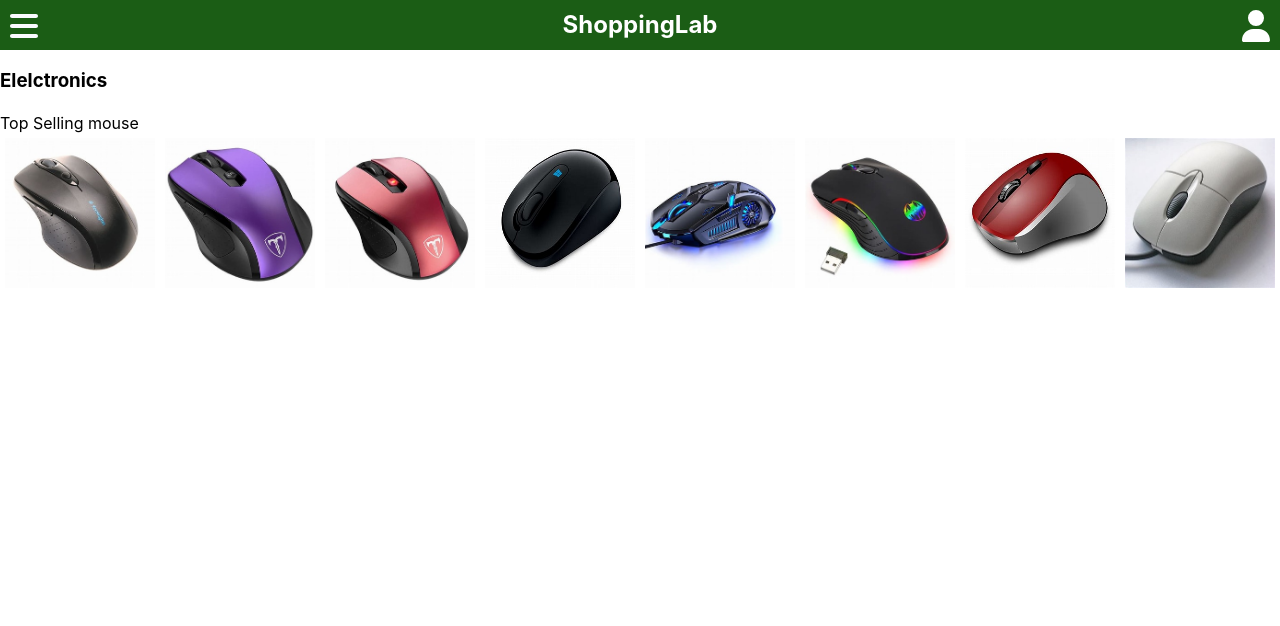
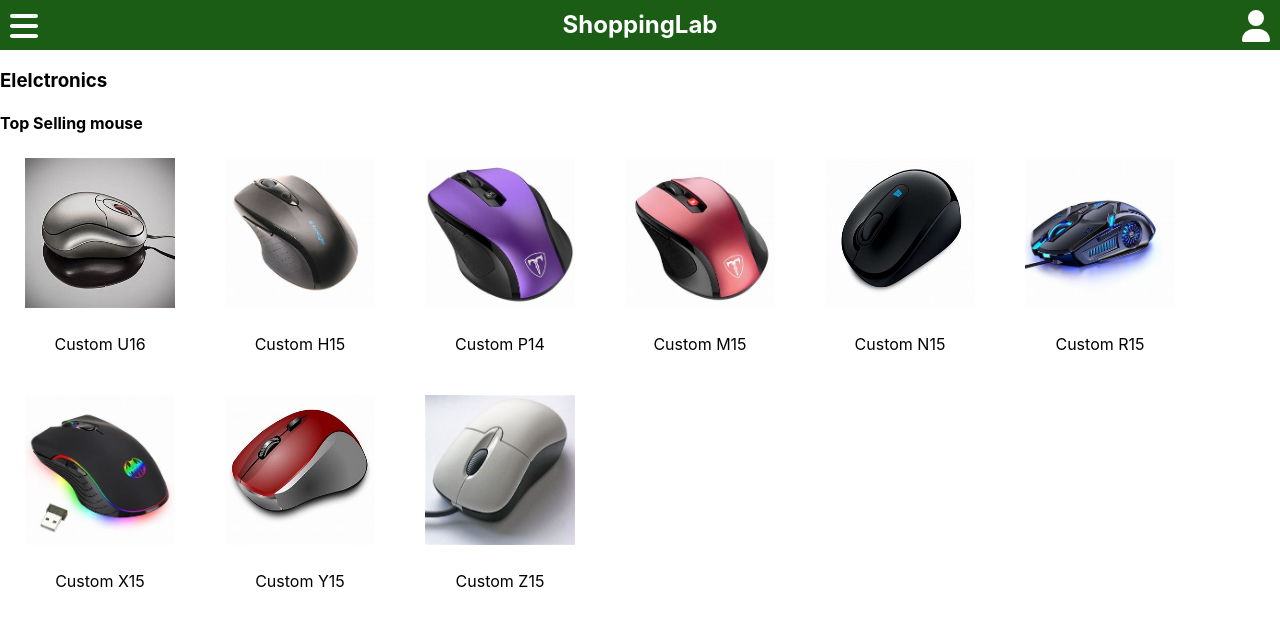
Before and after one commit to NixonOjiem/Online-store, a React (Create React App) app: page /electronics in a window 1280 px wide. Shown: the top 626 px of the page. Built offline with nearby package versions, Linux system fonts and the light colour scheme.

Commit message:
Pop-up messages

```diff
--- a/src/components/MousePics.js
+++ b/src/components/MousePics.js
@@ -12,19 +12,76 @@ import mouse9 from '../images/mouse9.jpg';
 
 
 function MousePics() {
+
+  function handleClick(image, name){
+    // Create a popup element
+    const popup = document.createElement('div');
+    popup.className = 'popup';
+
+    // Create a content element for the popup
+    const content = document.createElement('div');
+    content.className = 'popup-content';
+
+    // Add the image and name to the content element
+    content.innerHTML = `
+    <img src=${image} />
+    <h2>${name}</h2>
+    <p>More details about ${name}...</p>
+    `;
+
+    // Add the content element to the popup element
+    popup.appendChild(content);
+
+    // Add the popup element to the body
+    document.body.appendChild(popup);
+  }
+
+  document.addEventListener('click', (e) => {
+    if (e.target.className === 'popup') {
+      e.target.remove();
+    }
+  });
+
   return (
     <div className='mouse-container'>
         <h4 className='Category-Name'>Top Selling mouse</h4>
         <div className='mouse-pic-row'>
-            {/* <img src= {mouse1} className='mouse-pics'/> */}
-            <img src= {mouse2} className='mouse-pics'/>
-            <img src= {mouse3} className='mouse-pics'/>
-            <img src= {mouse4} className='mouse-pics'/>
-            <img src= {mouse5} className='mouse-pics'/>
-            <img src= {mouse6} className='mouse-pics'/>
-            <img src= {mouse7} className='mouse-pics'/>
-            <img src= {mouse8} className='mouse-pics'/>
-            <img src= {mouse9} className='mouse-pics'/>
+          <div className='mouse-pic'>
+            <img src= {mouse1} className='mouse-pics' onClick={() => handleClick(mouse1, 'Custom U16')}/>
+            <p>Custom U16</p>
+          </div>
+          <div className='mouse-pic'>
+            <img src= {mouse2} className='mouse-pics' onClick={() => handleClick(mouse2, 'Custom H15')}/>
+            <p>Custom H15</p>
+          </div>
+          <div className='mouse-pic'>
+            <img src= {mouse3} className='mouse-pics' onClick={() => handleClick(mouse3, 'Custom P14')}/>
+            <p>Custom P14</p>
+          </div>
+          <div className='mouse-pic'>
+            <img src= {mouse4} className='mouse-pics' onClick={() => handleClick(mouse4, 'Custom M15')}/>
+            <p>Custom M15</p>
+          </div>
+          <div className='mouse-pic'>
+            <img src= {mouse5} className='mouse-pics' onClick={() => handleClick(mouse5, 'Custom N15')}/>
+            <p>Custom N15</p>
+          </div>
+          <div className='mouse-pic'>
+            <img src= {mouse6} className='mouse-pics' onClick={() => handleClick(mouse6, 'Custom R15')}/>
+            <p>Custom R15</p>
+          </div>
+          <div className='mouse-pic'>
+            <img src= {mouse7} className='mouse-pics' onClick={() => handleClick(mouse7, 'Custom X15')}/>
+            <p>Custom X15</p>
+          </div>
+          <div className='mouse-pic'>
+            <img src= {mouse8} className='mouse-pics' onClick={() => handleClick(mouse8, 'Custom Y15')}/>
+            <p>Custom Y15</p>
+          </div>
+          <div className='mouse-pic'>
+            <img src= {mouse9} className='mouse-pics' onClick={() => handleClick(mouse9, 'Custom Z15')}/>
+            <p>Custom Z15</p>
+          </div>
         </div>
     </div>
   )
--- a/src/index.css
+++ b/src/index.css
@@ -57,19 +57,71 @@ code {
 }
 
 .Category-Name{
-  font-weight: normal;
+  /* font-weight: normal; */
   margin-bottom: 0px;
 }
 .mouse-pics {
   width: 150px; /* adjust the value to your desired size */
   height: 150px; /* adjust the value to your desired size */
-  margin: 5px;
+  margin: 25px;
+  transition: transform 0.5s;
 }
 .mouse-pics:hover{
-  width: 155px;
-  height: 155px;
+  /* width: 155px;
+  height: 155px; */
+  transform: scale(1.2);
   transition-timing-function: ease-in-out;
 }
 .mouse-pic-row{
-  max-width: 100%;
+  display: flex;
+  flex-direction: row;
+  flex-wrap: wrap;
+  max-width: 100vw;
 }
+.mouse-container{
+  max-width: 100vw;
+}
+.mouse-pic{
+  display: flex;
+  flex-direction: column;
+  align-items: center;
+}
+.mouse-pics {
+  margin-bottom: 10px; /* add some space between the image and the text */
+}
+
+/*Popup ellement*/
+.popup {
+  position: fixed;
+  top: 0;
+  left: 0;
+  width: 100%;
+  height: 100%;
+  background-color: rgba(0, 0, 0, 0.5);
+  display: flex;
+  justify-content: center;
+  align-items: center;
+}
+
+.popup-content {
+  background-color: #fff;
+  padding: 20px;
+  border: 1px solid #ddd;
+  border-radius: 10px;
+  width: 50%;
+}
+
+.popup-content img {
+  width: 100%;
+  height: 200px;
+  object-fit: cover;
+  border-radius: 10px 10px 0 0;
+}
+
+.popup-content h2 {
+  margin-top: 0;
+}
+
+.popup-content p {
+  margin-bottom: 20px;
+}
```
